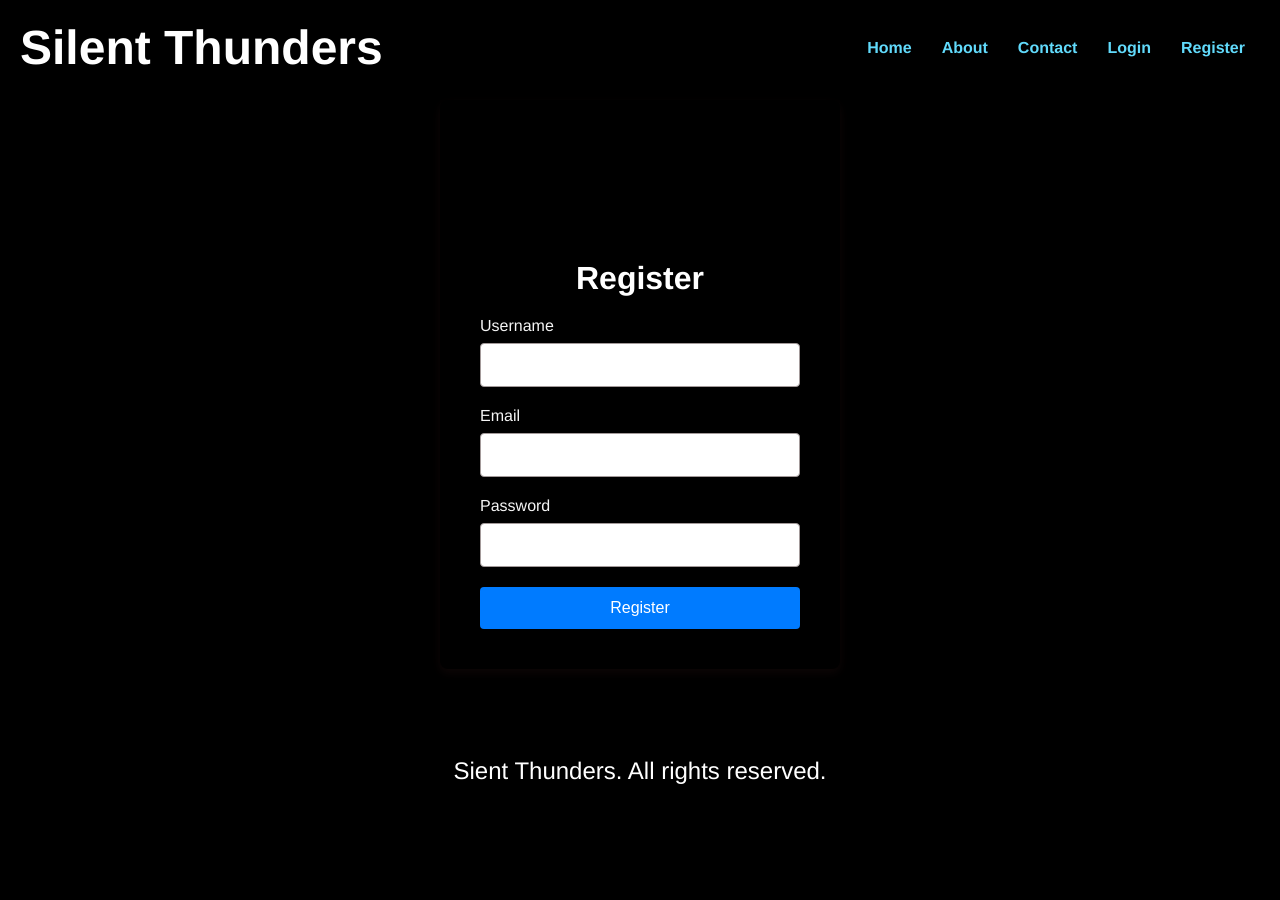
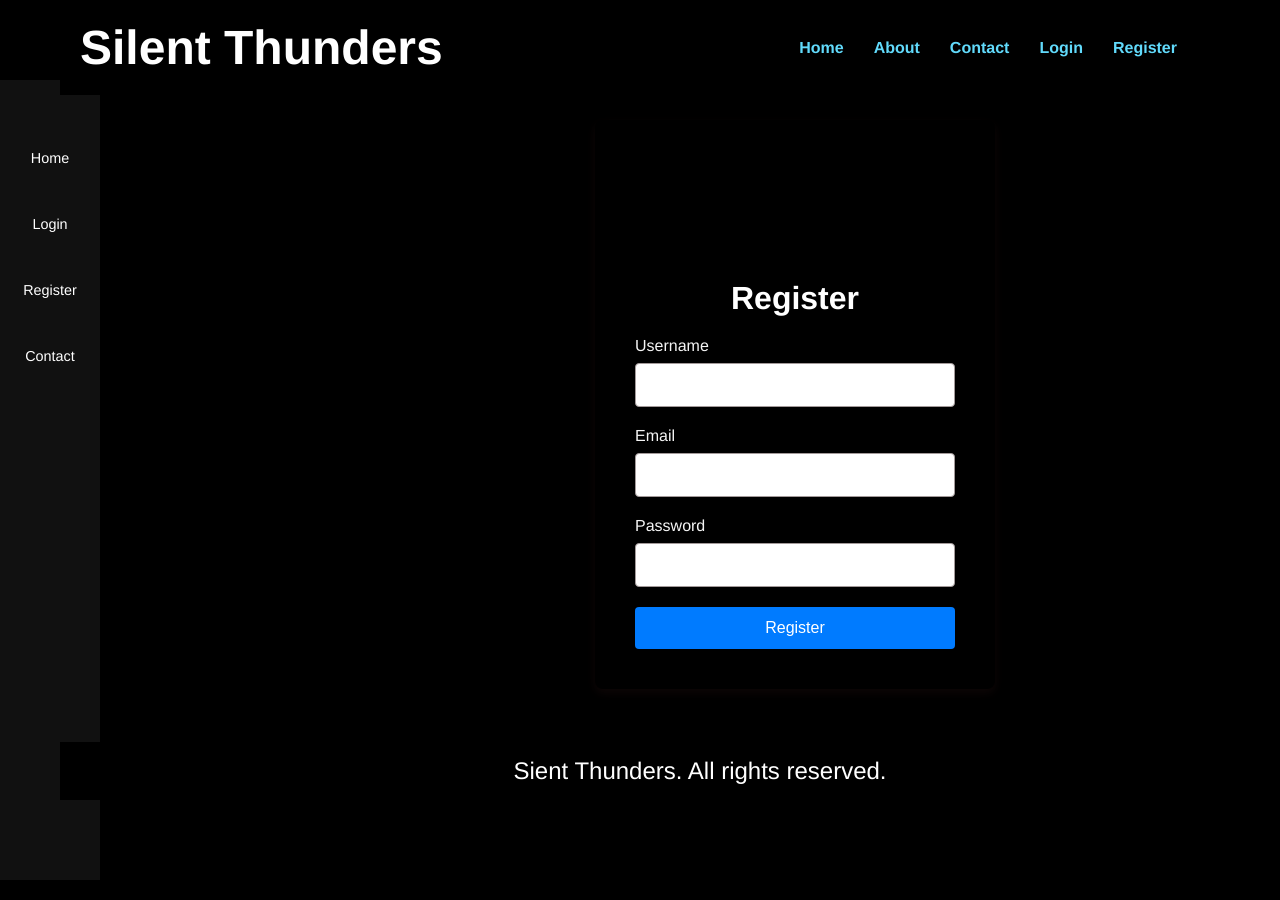
Before and after one commit to 7account13/my-app, a React (Create React App) app: page /register in a window 1280 px wide. After the commit the page ends 809 px from the top, so only its background shows below. Built offline with nearby package versions, Linux system fonts and the light colour scheme.

Commit message:
added sidebar

```diff
--- /dev/null
+++ b/src/App.css
@@ -0,0 +1,29 @@
+.app-container {
+    display: flex;
+  }
+
+  .sidebar {
+    width: 100px;
+    position: fixed;
+    top: 80px;
+    left: 0;
+    /*height: calc(100vh - 80px); */
+    background-color: #111;
+  }
+
+  .main-content {
+    margin-left: 250px;
+    padding: 20px;
+    width: 100%;
+    min-height: calc(100vh - 160px);
+  }
+
+  @media (max-width: 768px) {
+    .sidebar {
+      width: 50px;
+    }
+
+    .main-content {
+      margin-left: 200px;
+    }
+  }
--- a/src/App.jsx
+++ b/src/App.jsx
@@ -1,4 +1,3 @@
-
 import React from "react";
 import { BrowserRouter as Router, Route, Routes } from "react-router-dom";
 import Header from "./Header";
@@ -8,15 +7,16 @@ import About from "./About";
 import Contact from "./Contact";
 import Login from "./Login";
 import Register from "./Register";
-//import './App.css';
-
+import Sidebar from "./Sidebar";
+import './App.css'; // Add the CSS file for layout styling
 
 const App = () => {
   return (
     <Router>
       <Header />
-
-      <div className="content">
+      <div className="app-container">
+        <Sidebar />
+        <div className="main-content">
           <Routes>
             <Route path="/" element={<Home />} />
             <Route path="/about" element={<About />} />
@@ -25,6 +25,7 @@ const App = () => {
             <Route path="/register" element={<Register />} />
           </Routes>
         </div>
+      </div>
       <Footer />
     </Router>
   );
--- a/src/Header.css
+++ b/src/Header.css
@@ -6,7 +6,7 @@ header {
   align-items: center;
   position: fixed;
   top: 0;
-  width: 100%;
+  width: 90%;
   z-index: 1000;
 }
 
--- /dev/null
+++ b/src/Sidebar.css
@@ -0,0 +1,54 @@
+.sidebar {
+  height: 100vh;
+  width: 60px; /* Narrower width */
+  position: fixed;
+  top: 0;
+  left: 0;
+  background-color: #111;
+  padding-top: 20px;
+  color: white;
+}
+
+.sidebar-title {
+  font-size: 0.9rem; /* Smaller font size */
+  color: #ffffff;
+  margin-bottom: 20px;
+  text-align: center;
+}
+
+.sidebar-list {
+  list-style-type: none;
+  padding: 0;
+}
+
+.sidebar-list li {
+  margin: 10px 0;
+}
+
+.sidebar-list li a {
+  color: #ffffff;
+  text-decoration: none;
+  font-size: 0.9rem; /* Smaller font size */
+  transition: color 0.3s ease;
+  margin-top: 50px;
+  text-align: center;
+  display: block;
+}
+
+.sidebar-list li a:hover {
+  color: #007bff;
+}
+
+body {
+  margin-left: 60px;
+}
+
+@media (max-width: 768px) {
+  .sidebar {
+    width: 50px;
+  }
+
+  body {
+    margin-left: 50px;
+  }
+}
--- /dev/null
+++ b/src/Sidebar.jsx
@@ -0,0 +1,18 @@
+import React from "react";
+import './Sidebar.css';
+
+const Sidebar = () => {
+  return (
+    <div className="sidebar">
+
+      <ul className="sidebar-list">
+        <li><a href="/">Home</a></li>
+        <li><a href="/login">Login</a></li>
+        <li><a href="/register">Register</a></li>
+        <li><a href="/contact">Contact</a></li>
+      </ul>
+    </div>
+  );
+};
+
+export default Sidebar;
```
Lines whose indentation alone changed are shown as unchanged.
